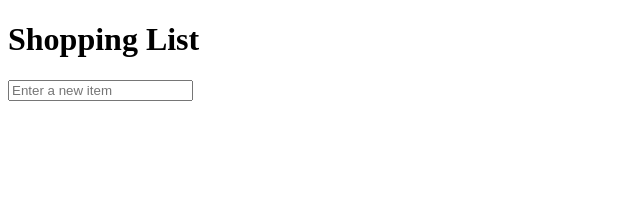
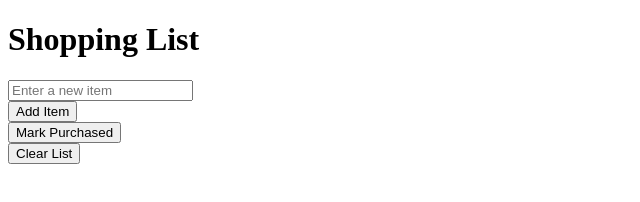
Before and after one commit to Billy6925/Wk-2-Code-challenge, a plain HTML site: page index.html in a window 1280 px wide. Shown: the whole page, without its empty margins (0-640 px from the left). Drawn offline with Linux system fonts and the light colour scheme.

Commit message:
Update index.html

```diff
--- a/index.html
+++ b/index.html
@@ -10,9 +10,14 @@
             <h1>Shopping List</h1>
             <div class="form">
                 <input type="text" id="itemInput" placeholder="Enter a new item">
+                <br>
+                <button id="addButton">Add Item</button>
+                <br>
+                <button id="addButton">Mark Purchased</button>
+                <br>
+                <button id="addButton">Clear List</button>
             </div>
         </div>
-
-
+        <script src="index.js"></script>
     </body>
 </html>
```
